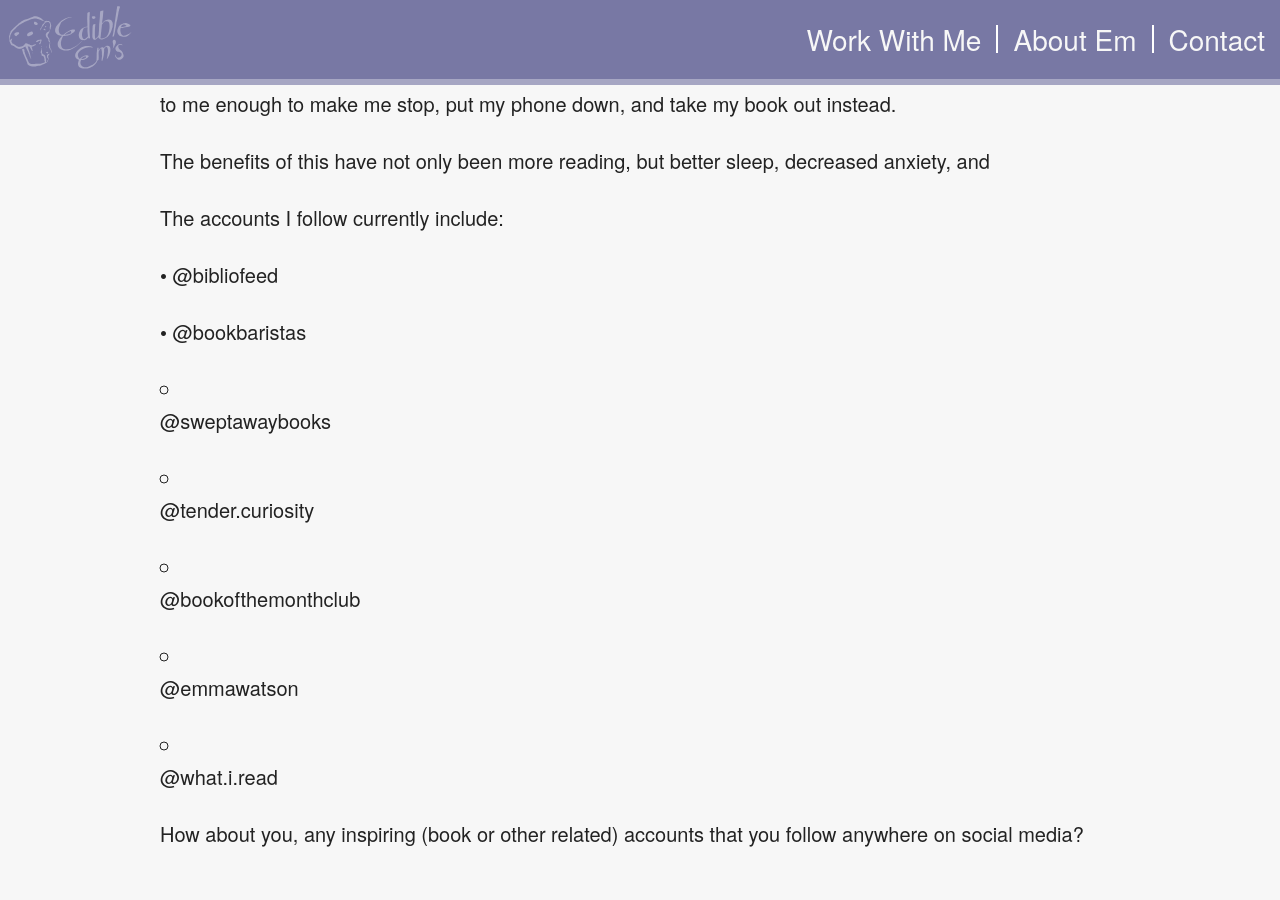
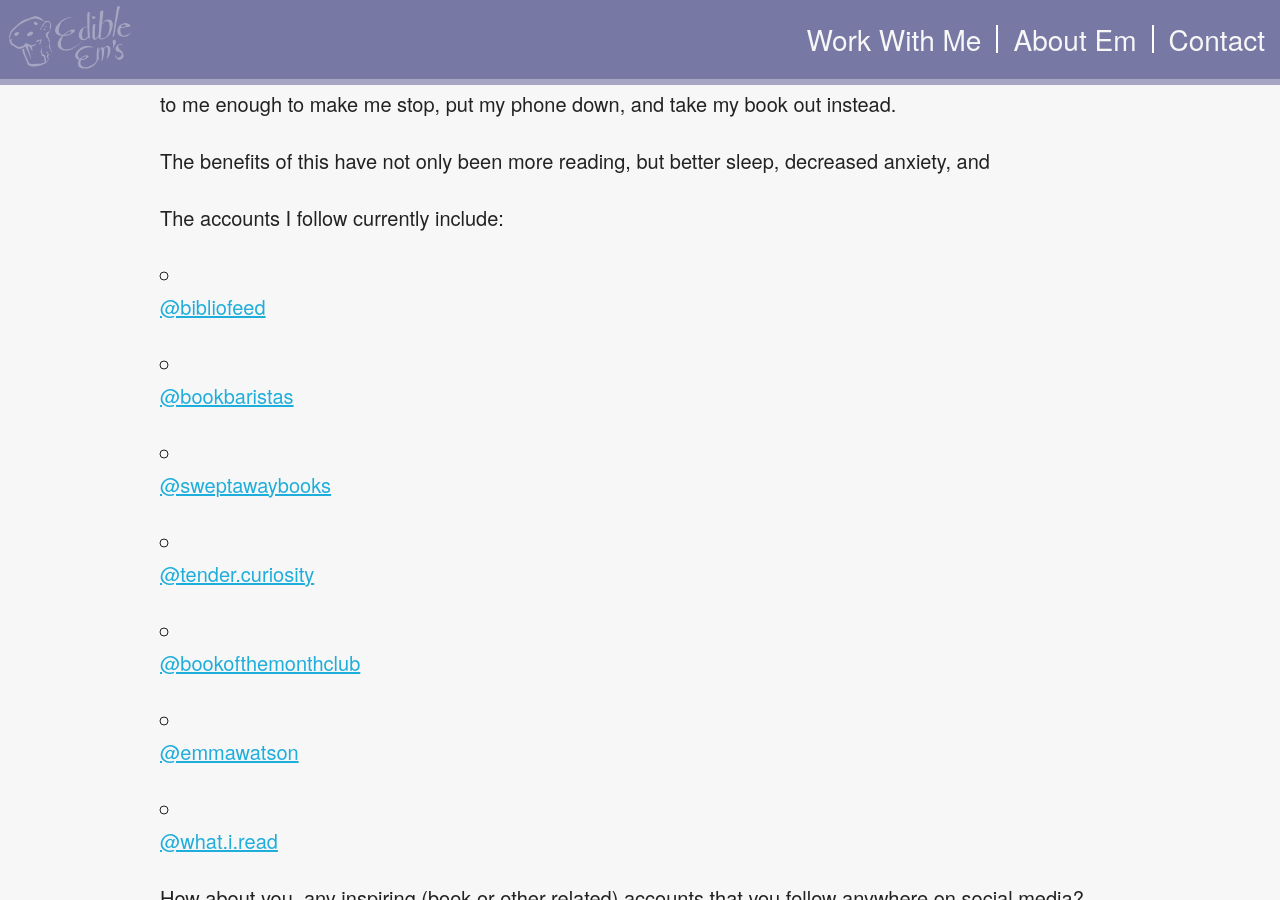
Before and after one commit to RubenSandwich/EdibleEms, a Jekyll site: the page built from _posts/2017-04-03-bookspiration.md, in a window 1280 px wide and 900 px high, scrolled down 1514 px. Built offline with Jekyll 4.4.1, drawn with Linux system fonts in a browser that asks for light colours; comment, search, counter and statistics services are not loaded; part of the change alters nothing that is shown.

```diff
--- a/_posts/2017-04-03-bookspiration.md
+++ b/_posts/2017-04-03-bookspiration.md
@@ -20,7 +20,7 @@ But something has happened in the past few months that has got me reading more t
 
 The change was this: less time on social media.
 
-The trick? Use social media to become inspired about reading.
+**The trick? Use social media to become inspired about reading.**
 
 I discovered that there are so many great Instagram accounts that either show book suggestions or just beautiful pictures of cozy reading settings and other people getting excited about reading. It has helped so much as I have been scrolling through my IG feed and then suddenly coming across an image that speaks to me enough to make me stop, put my phone down, and take my book out instead.
 
@@ -28,19 +28,19 @@ The benefits of this have not only been more reading, but better sleep, decrease
 
 The accounts I follow currently include:
 
-•	@bibliofeed
+*	[@bibliofeed](https://www.instagram.com/bibliofeed/)
 
-•	@bookbaristas
+*	[@bookbaristas](https://www.instagram.com/bookbaristas/)
 
-* @sweptawaybooks
+* [@sweptawaybooks](https://www.instagram.com/sweptawaybybooks/)
 
-* @tender.curiosity
+* [@tender.curiosity](https://www.instagram.com/tender.curiosity/)
 
-* @bookofthemonthclub
+* [@bookofthemonthclub](https://www.instagram.com/bookofthemonthclub/)
 
-* @emmawatson
+* [@emmawatson](https://www.instagram.com/emmawatson/)
 
-* @what.i.read
+* [@what.i.read](https://www.instagram.com/what.i.read/)
 
 
 How about you, any inspiring (book or other related) accounts that you follow anywhere on social media?
```
